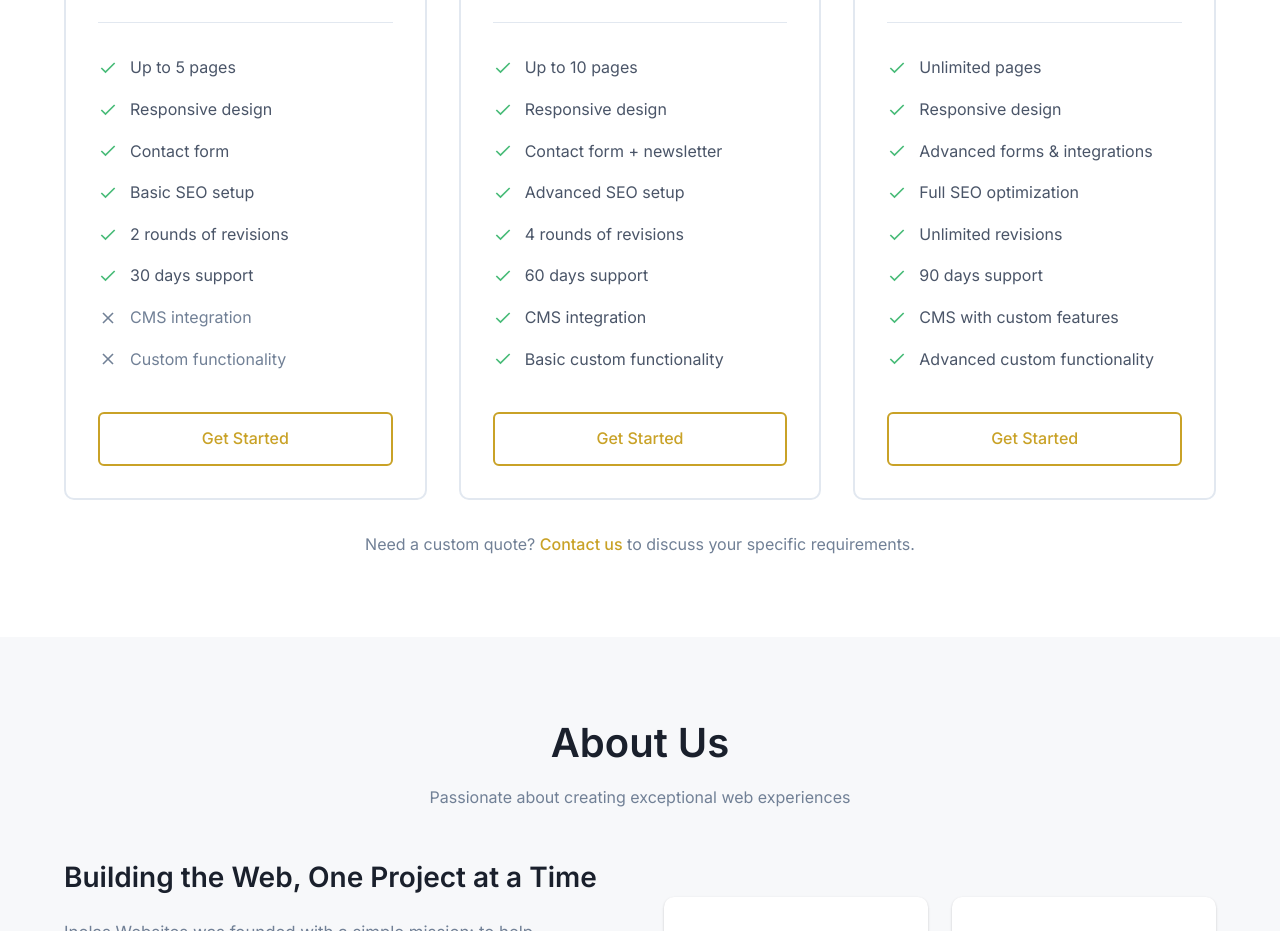
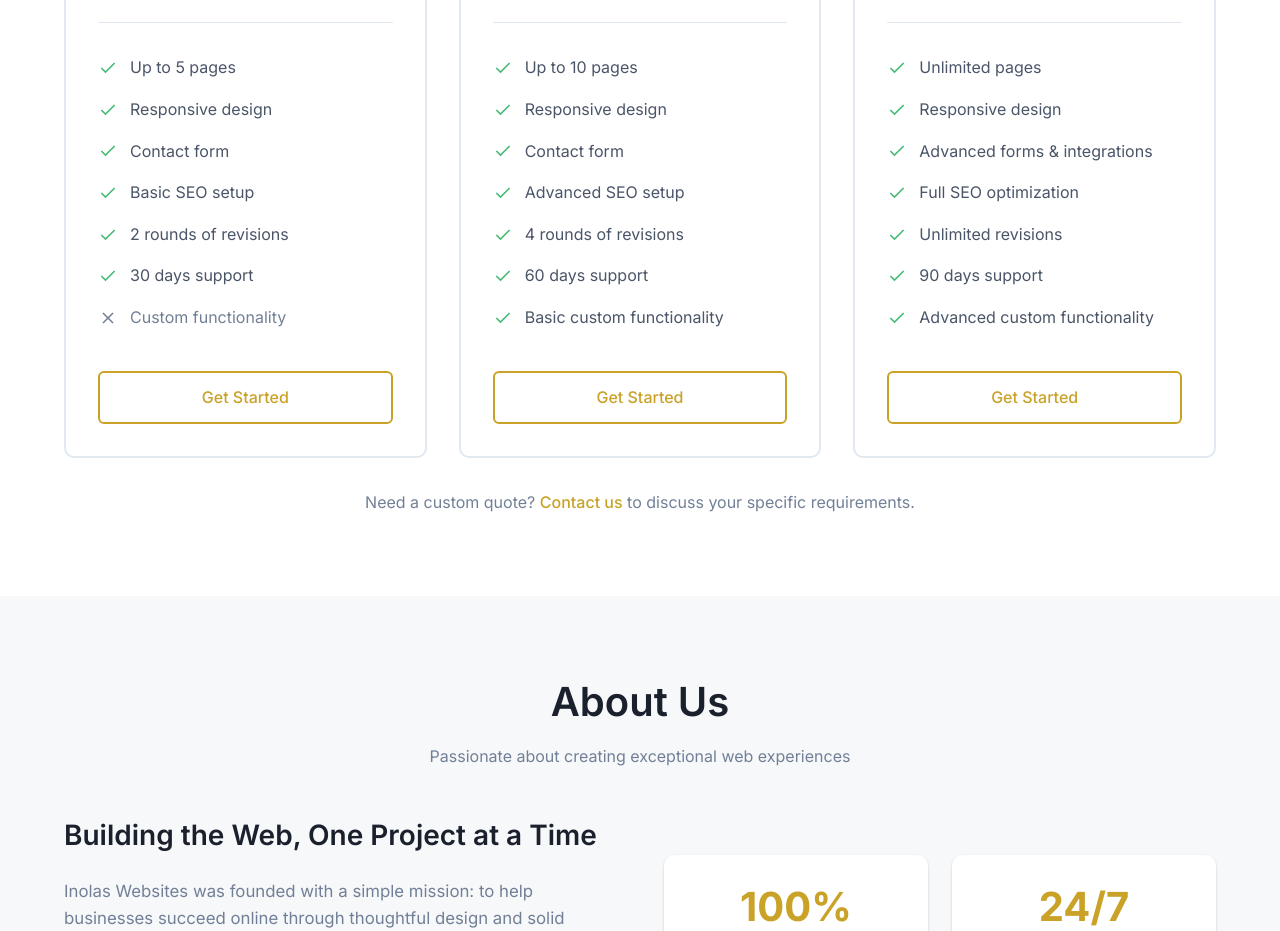
Before and after one commit to Inolas/web-designer-landing-page, a React (Vite) app: page / in a window 1280 px wide. Shown: the part 3180-4111 px from the top of the page. Built offline with nearby package versions, Linux system fonts and the light colour scheme.

Commit message:
update princing

```diff
--- a/src/components/sections/Pricing.jsx
+++ b/src/components/sections/Pricing.jsx
@@ -25,7 +25,7 @@ function Pricing() {
         { text: 'Basic SEO setup', included: true },
         { text: '2 rounds of revisions', included: true },
         { text: '30 days support', included: true },
-        { text: 'CMS integration', included: false },
+        // { text: 'CMS integration', included: false },
         { text: 'Custom functionality', included: false }
       ],
       popular: false
@@ -37,11 +37,11 @@ function Pricing() {
       features: [
         { text: 'Up to 10 pages', included: true },
         { text: 'Responsive design', included: true },
-        { text: 'Contact form + newsletter', included: true },
+        { text: 'Contact form', included: true }, //+ newsletter
         { text: 'Advanced SEO setup', included: true },
         { text: '4 rounds of revisions', included: true },
         { text: '60 days support', included: true },
-        { text: 'CMS integration', included: true },
+        // { text: 'CMS integration', included: true },
         { text: 'Basic custom functionality', included: true }
       ],
       popular: false
@@ -57,7 +57,7 @@ function Pricing() {
         { text: 'Full SEO optimization', included: true },
         { text: 'Unlimited revisions', included: true },
         { text: '90 days support', included: true },
-        { text: 'CMS with custom features', included: true },
+        // { text: 'CMS with custom features', included: true },
         { text: 'Advanced custom functionality', included: true }
       ],
       popular: false
```
